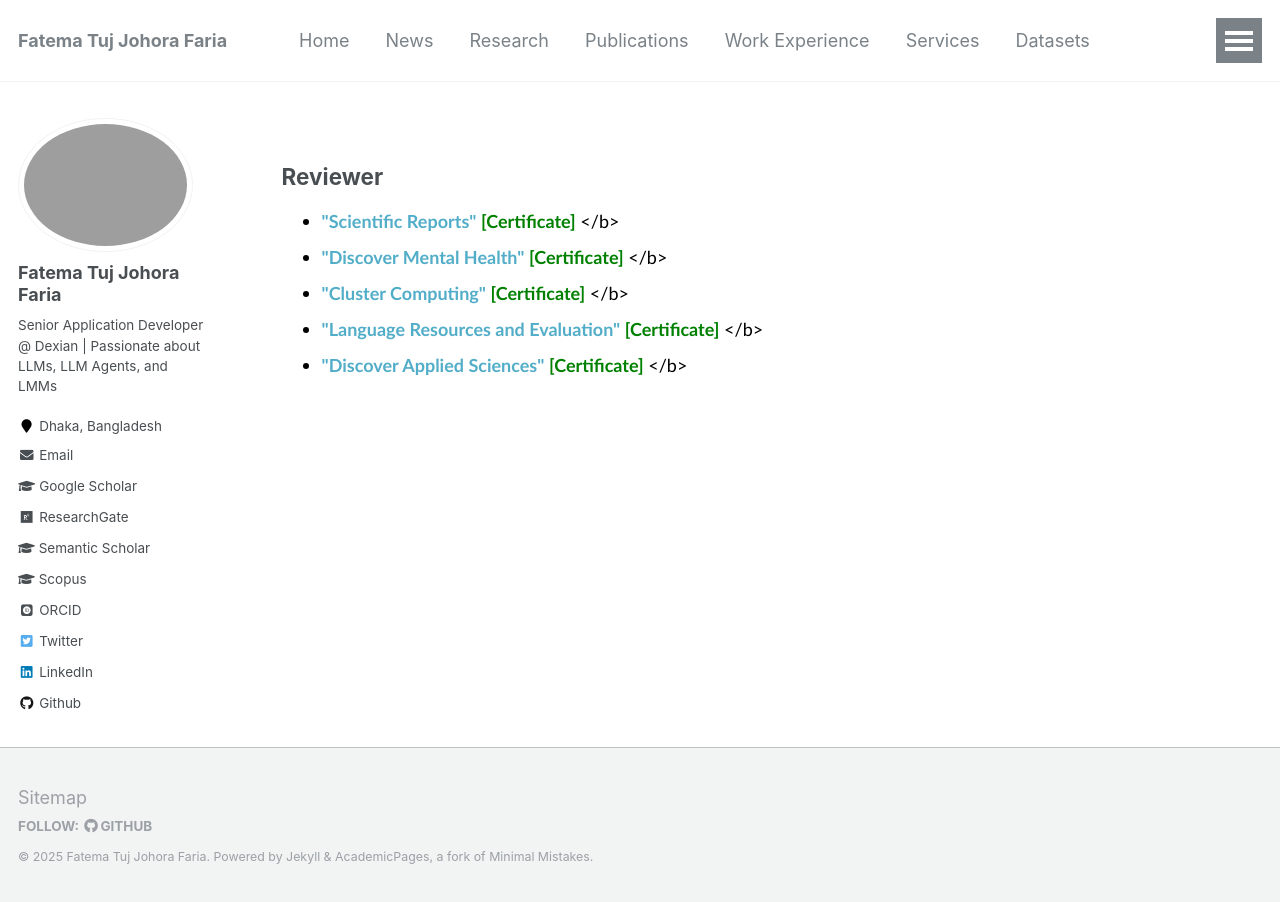
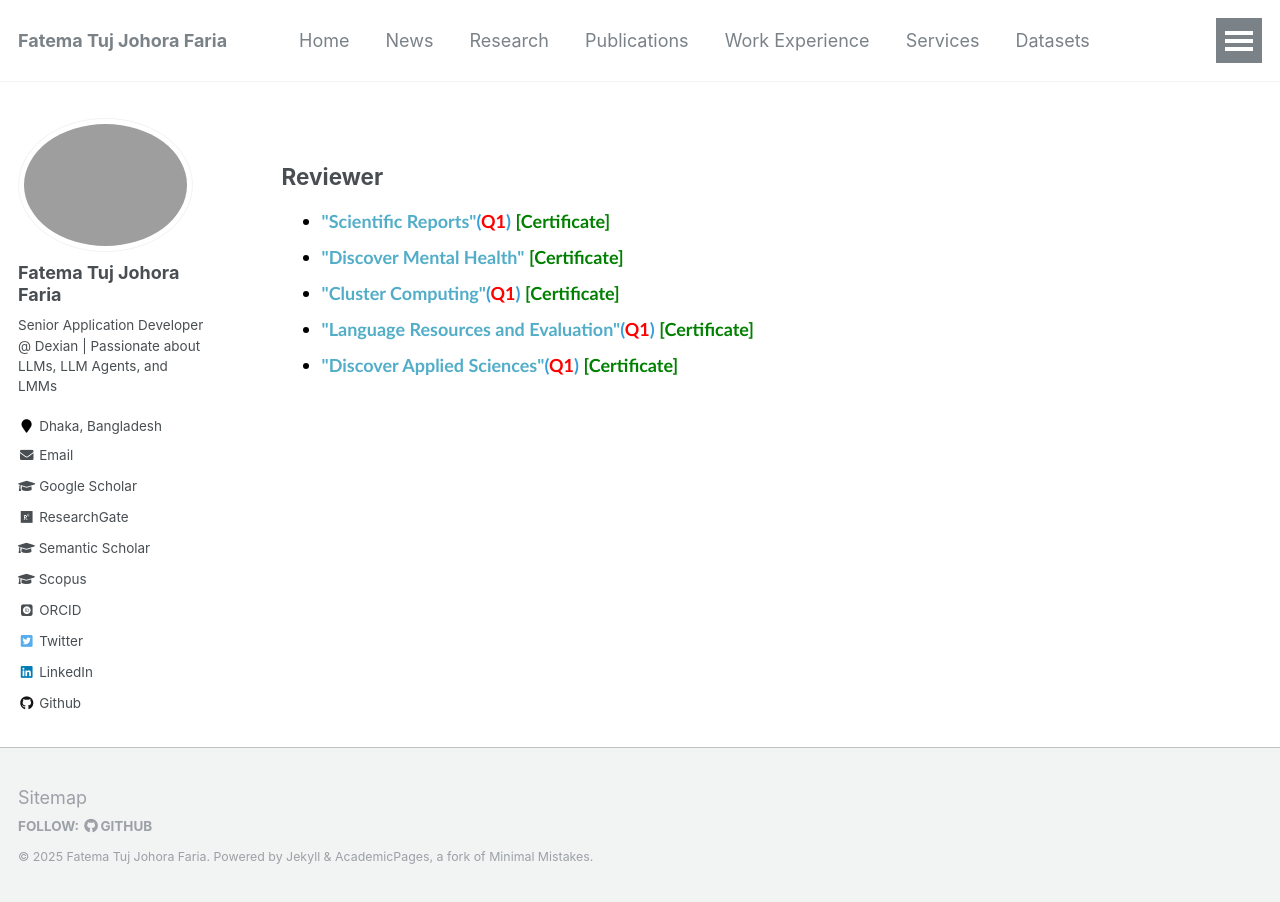
Before and after one commit to fatemafaria142/fatemafaria142.github.io, a Jekyll site: the page built from _pages/services.md, in a window 1280 px wide. Built offline with Jekyll 4.4.1, drawn with Linux system fonts in a browser that asks for light colours; some web fonts are replaced.

Commit message:
Update services.md

```diff
--- a/_pages/services.md
+++ b/_pages/services.md
@@ -8,14 +8,14 @@
 
 <ul style="font-family:Trebuchet MS; color:black;">
 
-<li><b style="color:#389EDA"><a href="https://www.nature.com/srep/about">"Scientific Reports"</a></b> <b style="color:#389EDA"><a href="https://drive.google.com/file/d/1vwkKi50DBHZ7H1KdyP38E0h2NBvIEegd/view?usp=sharing"><span style="color:green; display:inline;">[Certificate]</span></a></b> </b></li>
+<li><b style="color:#389EDA"><a href="https://www.nature.com/srep/about">"Scientific Reports"</a>(<span style="color:red"><strong>Q1</strong></span>)</b> <b style="color:#389EDA"><a href="https://drive.google.com/file/d/1vwkKi50DBHZ7H1KdyP38E0h2NBvIEegd/view?usp=sharing"><span style="color:green; display:inline;">[Certificate]</span></a></b> </li>
 
-<li><b style="color:#389EDA"><a href="https://link.springer.com/journal/44192">"Discover Mental Health"</a></b> <b style="color:#389EDA"><a href="https://drive.google.com/file/d/1roKjjf-UgFVb3kDrbtErU9At8475Ol3T/view?usp=sharing"><span style="color:green; display:inline;">[Certificate]</span></a></b> </b></li>
+<li><b style="color:#389EDA"><a href="https://link.springer.com/journal/44192">"Discover Mental Health"</a></b> <b style="color:#389EDA"><a href="https://drive.google.com/file/d/1roKjjf-UgFVb3kDrbtErU9At8475Ol3T/view?usp=sharing"><span style="color:green; display:inline;">[Certificate]</span></a></b> </li>
 
-<li><b style="color:#389EDA"><a href="Cluster Computing">"Cluster Computing"</a></b> <b style="color:#389EDA"><a href="https://drive.google.com/file/d/1O4GV4zTsPmAilrRzqqo4qaz3I-mtEmJc/view?usp=sharing"><span style="color:green; display:inline;">[Certificate]</span></a></b> </b></li>
+<li><b style="color:#389EDA"><a href="Cluster Computing">"Cluster Computing"</a>(<span style="color:red"><strong>Q1</strong></span>)</b> <b style="color:#389EDA"><a href="https://drive.google.com/file/d/1O4GV4zTsPmAilrRzqqo4qaz3I-mtEmJc/view?usp=sharing"><span style="color:green; display:inline;">[Certificate]</span></a></b></li>
 
-<li><b style="color:#389EDA"><a href="https://link.springer.com/journal/10579">"Language Resources and Evaluation"</a></b> <b style="color:#389EDA"><a href="https://drive.google.com/file/d/1iy-3KVMfLs9NDebd2yN8eBV4gAV6we8g/view?usp=sharing"><span style="color:green; display:inline;">[Certificate]</span></a></b> </b></li>
+<li><b style="color:#389EDA"><a href="https://link.springer.com/journal/10579">"Language Resources and Evaluation"</a>(<span style="color:red"><strong>Q1</strong></span>)</b> <b style="color:#389EDA"><a href="https://drive.google.com/file/d/1iy-3KVMfLs9NDebd2yN8eBV4gAV6we8g/view?usp=sharing"><span style="color:green; display:inline;">[Certificate]</span></a></b> </li>
 
-<li><b style="color:#389EDA"><a href="https://link.springer.com/journal/42452">"Discover Applied Sciences"</a></b> <b style="color:#389EDA"><a href="https://drive.google.com/file/d/1hlqteUqUvSxmOMc2xI3SHXHc3r59DIcO/view?usp=sharing"><span style="color:green; display:inline;">[Certificate]</span></a></b> </b></li>
+<li><b style="color:#389EDA"><a href="https://link.springer.com/journal/42452">"Discover Applied Sciences"</a>(<span style="color:red"><strong>Q1</strong></span>)</b> <b style="color:#389EDA"><a href="https://drive.google.com/file/d/1hlqteUqUvSxmOMc2xI3SHXHc3r59DIcO/view?usp=sharing"><span style="color:green; display:inline;">[Certificate]</span></a></b> </li>
 
 </ul>
```
